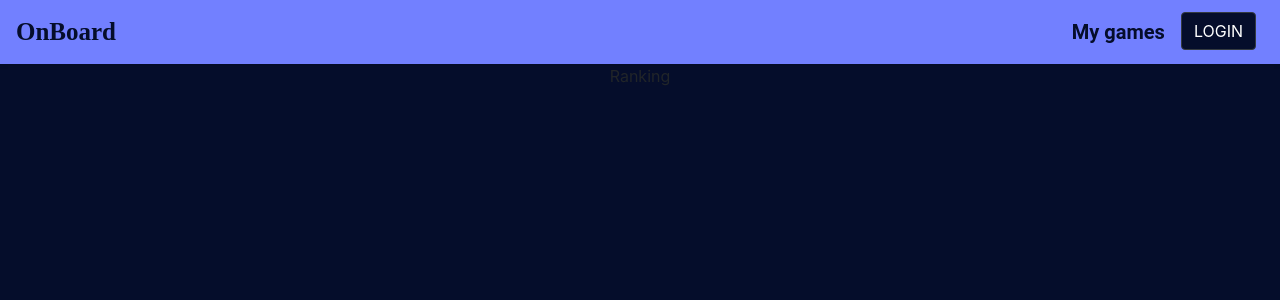
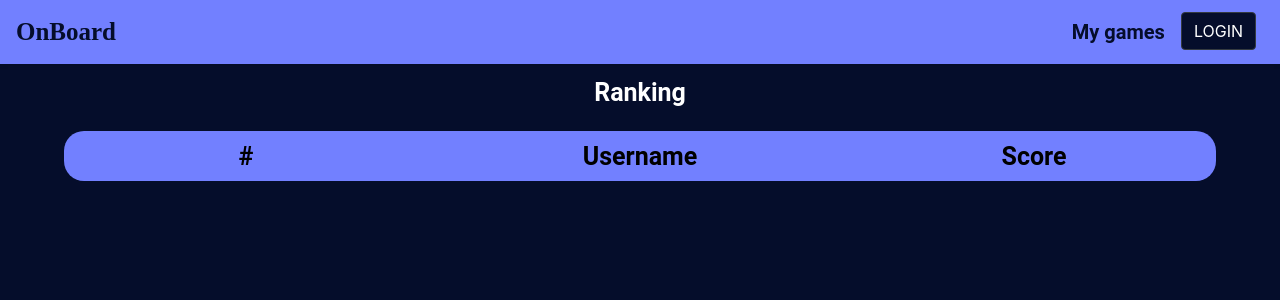
Before and after one commit to agngan/on-board, a React (Create React App) app in the folder frontend/: page /ranking in a window 1280 px wide. Shown: the top 300 px of the page. Built offline with nearby package versions, Linux system fonts and the light colour scheme.

Commit message:
Added table header in Ranking page.

```diff
--- a/frontend/src/pages/MyGames.js
+++ b/frontend/src/pages/MyGames.js
@@ -39,7 +39,7 @@ class MyGames extends Component {
         return (
             <div>
                 <div className="title">My games:</div>
-                <Row md={2} className="my-games-row">
+                <Row sm={1} md={2}  className="my-games-row">
                     {this.state.myGames.map(game => <Col><GameInfoSmall key={game.name} game={game}/></Col>)}
                 </Row>
             </div>
--- /dev/null
+++ b/frontend/src/pages/Ranking.css
@@ -0,0 +1,25 @@
+.Ranking {
+    text-align: center;
+}
+
+.title {
+    font-family: Roboto, sans-serif;
+    font-weight: bold;
+    font-size: 25px;
+    color: white;
+    margin-top: 10px;
+}
+
+.ranking-table-header {
+    margin: 20px 5%;
+    height: 50px;
+    background-color: #7280FF;
+    border-radius: 20px;
+    padding-top: 7px;
+
+    font-family: Roboto, sans-serif;
+    font-style: normal;
+    font-weight: bold;
+    font-size: 25px;
+    color: #000000;
+}
--- a/frontend/src/pages/Ranking.js
+++ b/frontend/src/pages/Ranking.js
@@ -1,10 +1,52 @@
 import React, {Component} from 'react';
+import Row from "react-bootstrap/Row";
+import Col from "react-bootstrap/Col";
+import './Ranking.css';
 
 class Ranking extends Component {
+
+    state = {
+      gameName: "Bohnanza",
+      scores: [
+          {
+              user: "Agnieszka",
+              score: "150"
+          },
+          {
+              user: "Andrzej",
+              score: "150"
+          },
+          {
+              user: "Ania",
+              score: "150"
+          },
+          {
+              user: "Agata",
+              score: "150"
+          },
+          {
+              user: "Iga",
+              score: "150"
+          },
+          {
+              user: "Szymon",
+              score: "150"
+          }
+      ]
+    };
+
     render() {
         return (
             <div>
-                <span>Ranking</span>
+                <div className="title">Ranking</div>
+
+                <div className="ranking-table-header" >
+                    <Row>
+                        <Col>#</Col>
+                        <Col>Username</Col>
+                        <Col>Score</Col>
+                    </Row>
+                </div>
             </div>
         );
     }
```
